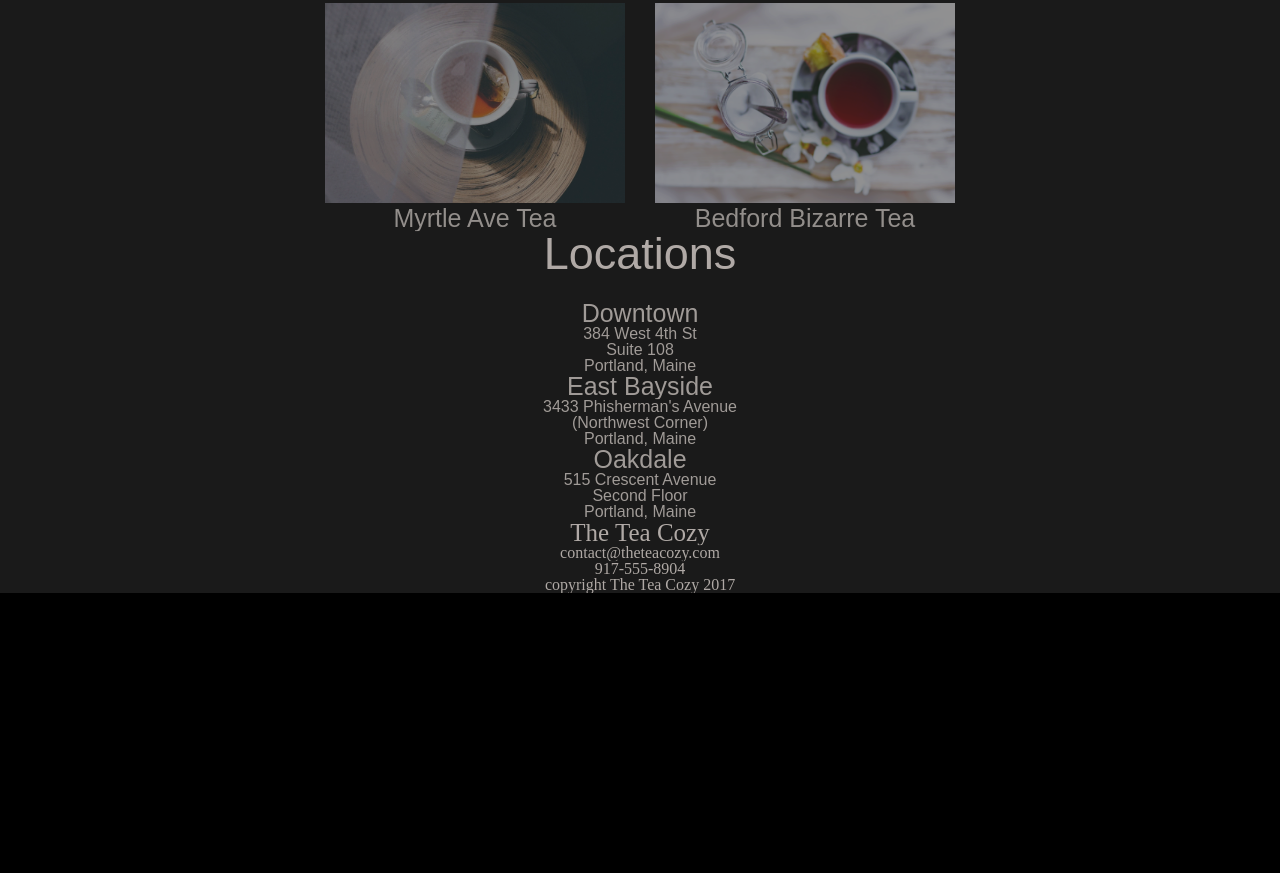
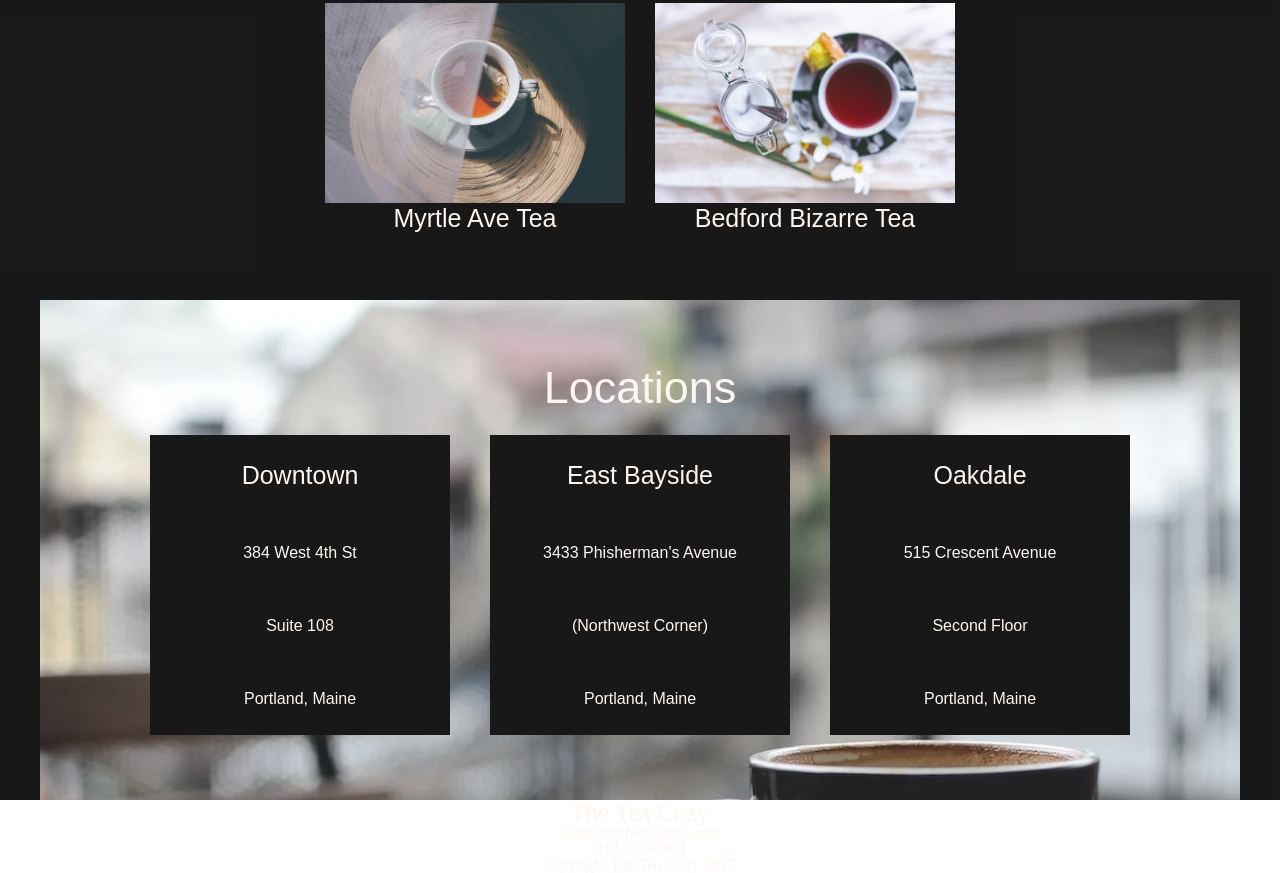
Before and after one commit to a-lussier/TeaCozy, a plain HTML site: page index.html in a window 1280 px wide. Shown: the part 1254-2127 px from the top of the page. Before the commit the page ends 1847 px from the top, so only its background shows below. Drawn offline with Linux system fonts and the light colour scheme.

Commit message:
Changement de rules, ajout du CSS de Locations

```diff
--- a/index.html
+++ b/index.html
@@ -37,7 +37,7 @@
             <div class="test">
                 <section class="hero">
                     <div class="herotext">
-                        <h2>Our Mission</h2>
+                        <h2 class="sub">Our Mission</h2>
                         <h4>
                             Handpicked, Artisanally Curated, Free Range,
                             Sustainable, Small Batch, Fair Trade, Organic Tea
@@ -48,7 +48,7 @@
 
             <section class="teaOfMonth">
                 <div class="headerTeaOfMonth">
-                    <h2>Tea of the Month</h2>
+                    <h2 class="sub">Tea of the Month</h2>
                     <h4>What's Steeping at The Tea Cozy?</h4>
                 </div>
                 <div class="teaOfMonthNominee">
@@ -95,7 +95,9 @@
                 </div>
             </section>
             <section class="locations">
-                <h2>Locations</h2>
+                <div class="blockin">
+                    <h2 class="sub">Locations</h2>
+                    <div class="containerLocation">
                         <div class="locationBox">
                             <h4>Downtown</h4>
                             <h5>384 West 4th St</h5>
@@ -115,6 +117,8 @@
                             <h5>Second Floor</h5>
                             <h5>Portland, Maine</h5>
                         </div>
+                    </div>
+                </div>
             </section>
         </main>
         <footer>
--- a/styles.css
+++ b/styles.css
@@ -3,14 +3,11 @@
     box-sizing: border-box;
     font-family: Arial, Helvetica, sans-serif;
     color: seashell;
-    background-color: black;
-    opacity: 0.9;
     text-align: center;
 }
 
 h2 {
     font-size: 45px;
-    margin-bottom: 25px;
 }
 
 h4 {
@@ -31,6 +28,8 @@ header {
     background-color: black;
     border-bottom: 1px solid seashell;
     z-index: 10;
+    background-color: black;
+    opacity: 0.9;
 }
 
 .navelement {
@@ -57,8 +56,14 @@ h2.menuitem {
     font-family: Arial, Helvetica, sans-serif;
 }
 
+h2.sub {
+    margin-bottom: 25px;
+    background-color: transparent;
+}
 main {
     margin-top: 69px;
+    background-color: black;
+    opacity: 0.9;
 }
 
 /* H E R O */
@@ -80,6 +85,7 @@ main {
     flex-basis: 100%;
     padding: 25px;
     opacity: 1;
+    background-color: black;
 }
 
 /* T E A  O F  M O N T H */
@@ -110,3 +116,35 @@ main {
 }
 
 /* L O C A T I O N S */
+
+.locations {
+    margin-top: 69px;
+    display: flex;
+    justify-content: center;
+    align-items: center;
+}
+.blockin {
+    display: flex;
+    flex-direction: column;
+    justify-content: center;
+    background-image: url(/images/img-locations-background.webp);
+    flex-basis: 1200px;
+    height: 500px;
+}
+.containerLocation {
+    display: flex;
+    gap: 40px;
+    align-items: center;
+    justify-content: center;
+}
+.locationBox {
+    display: flex;
+    flex-direction: column;
+    justify-content: space-around;
+    background-color: black;
+    align-content: space-between;
+    flex-basis: 300px;
+    height: 300px;
+}
+
+/* F O O T E R*/
```
Lines whose indentation alone changed are shown as unchanged.
